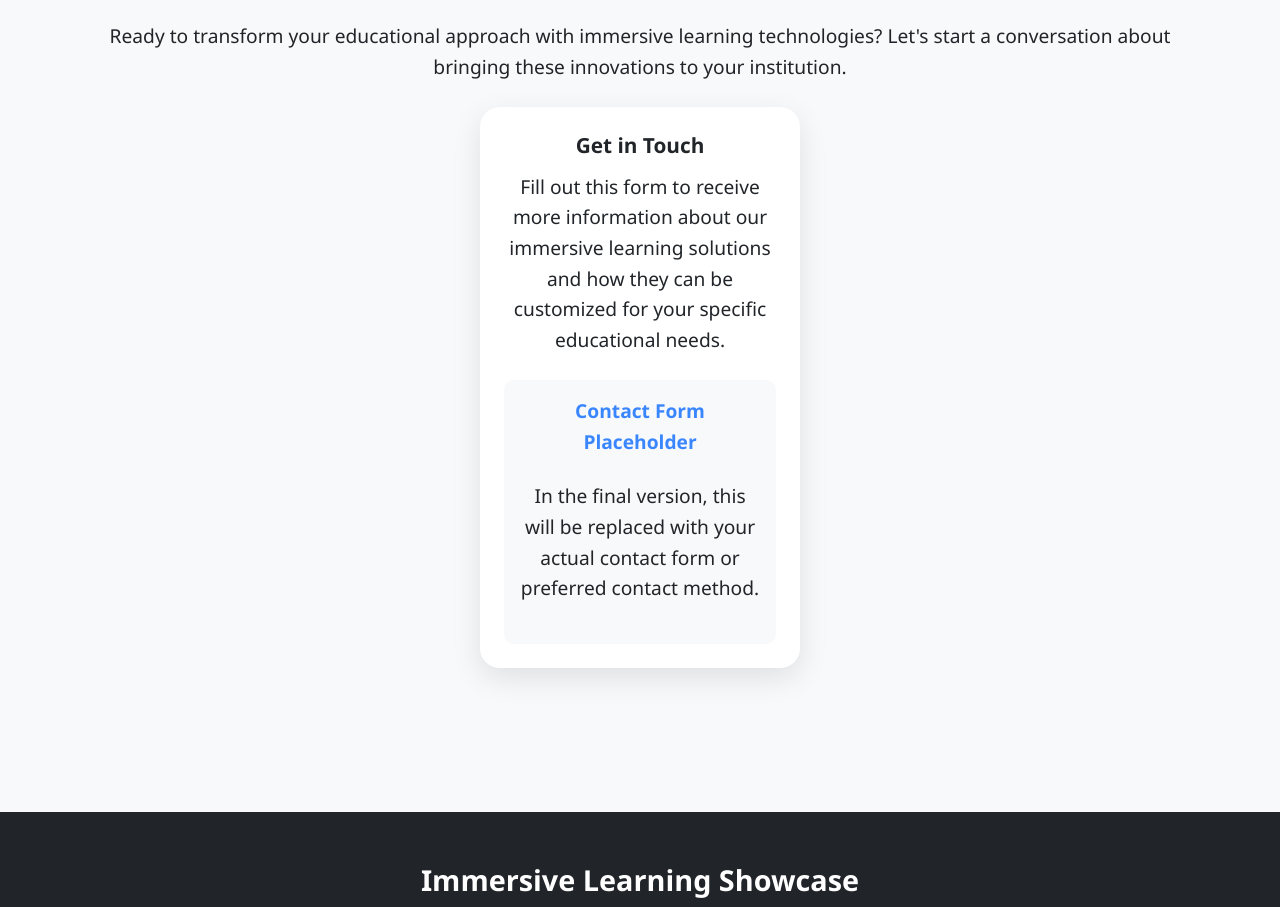
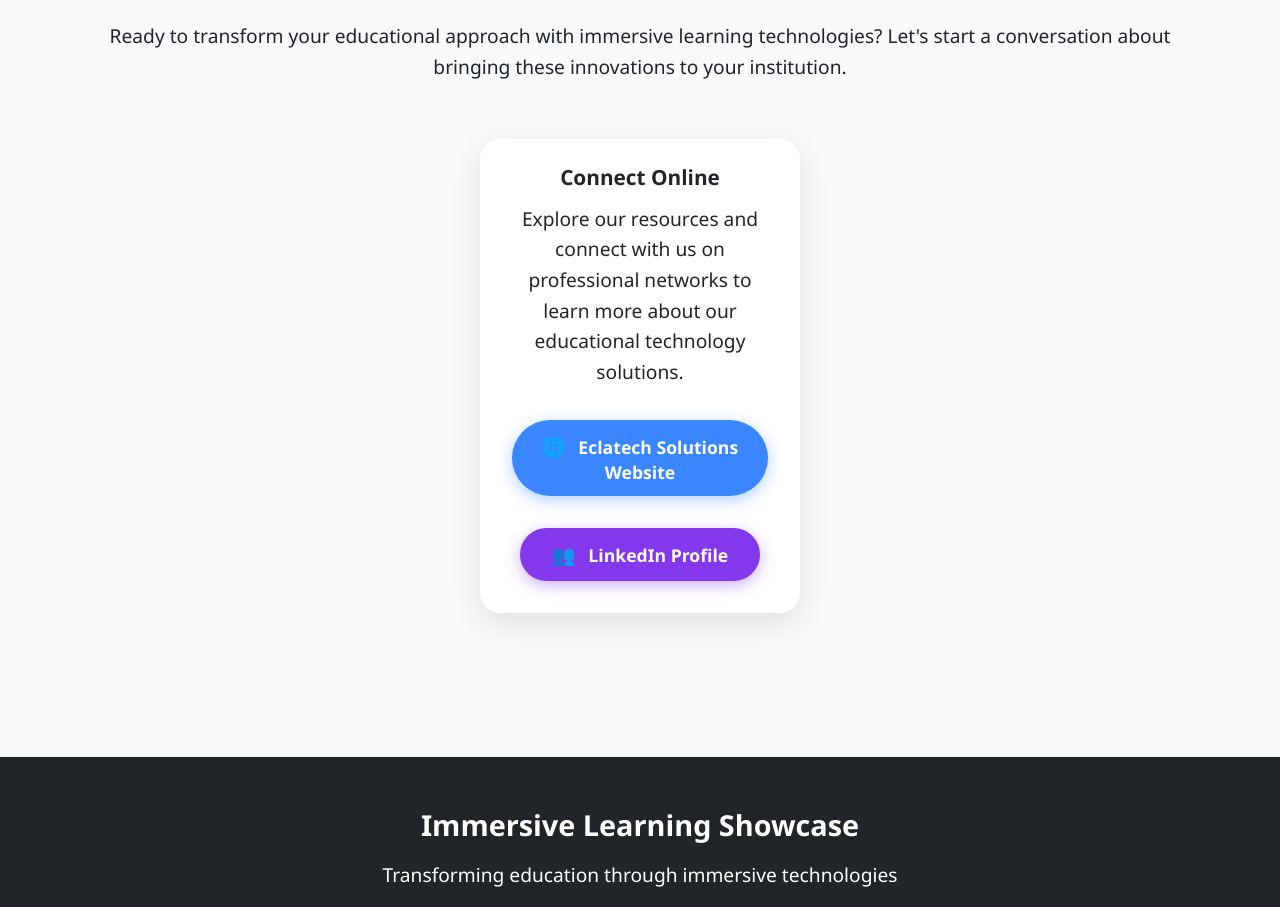
Before and after one commit to Bhavanikola2023/ASU-GSV, a plain HTML site: page index.html in a window 1280 px wide. Shown: the part 7004-7911 px from the top of the page. Drawn offline with Linux system fonts and the light colour scheme.

Commit message:
Update index.html

```diff
--- a/index.html
+++ b/index.html
@@ -961,16 +961,22 @@
                 <h2>Connect With Us</h2>
                 <p>Ready to transform your educational approach with immersive learning technologies? Let's start a conversation about bringing these innovations to your institution.</p>
 
-                <div class="card">
-                    <div class="card-body">
-                        <h3 class="card-title">Get in Touch</h3>
-                        <p>Fill out this form to receive more information about our immersive learning solutions and how they can be customized for your specific educational needs.</p>
-                        <div style="padding: 1rem; background-color: #f8f9fa; border-radius: 10px; text-align: center;">
-                            <p style="color: var(--primary); font-weight: bold;">Contact Form Placeholder</p>
-                            <p>In the final version, this will be replaced with your actual contact form or preferred contact method.</p>
-                        </div>
-                    </div>
-                </div>
+                <div class="card" style="margin-top: 2rem;">
+    <div class="card-body">
+        <h3 class="card-title">Connect Online</h3>
+        <p>Explore our resources and connect with us on professional networks to learn more about our educational technology solutions.</p>
+        <div style="text-align: center; margin-top: 1.5rem; display: flex; justify-content: center; gap: 1rem; flex-wrap: wrap;">
+            <a href="https://www.eclatechusa.com/" class="btn btn-primary btn-lg" target="_blank" style="min-width: 240px;">
+                <span style="font-size: 1.2rem; margin-right: 8px;">🌐</span>
+                Eclatech Solutions Website
+            </a>
+            <a href="https://www.linkedin.com/in/bhavanikola/" class="btn btn-secondary btn-lg" target="_blank" style="min-width: 240px;">
+                <span style="font-size: 1.2rem; margin-right: 8px;">👥</span>
+                LinkedIn Profile
+            </a>
+        </div>
+    </div>
+</div>
             </div>
         </div>
     </section>
```
